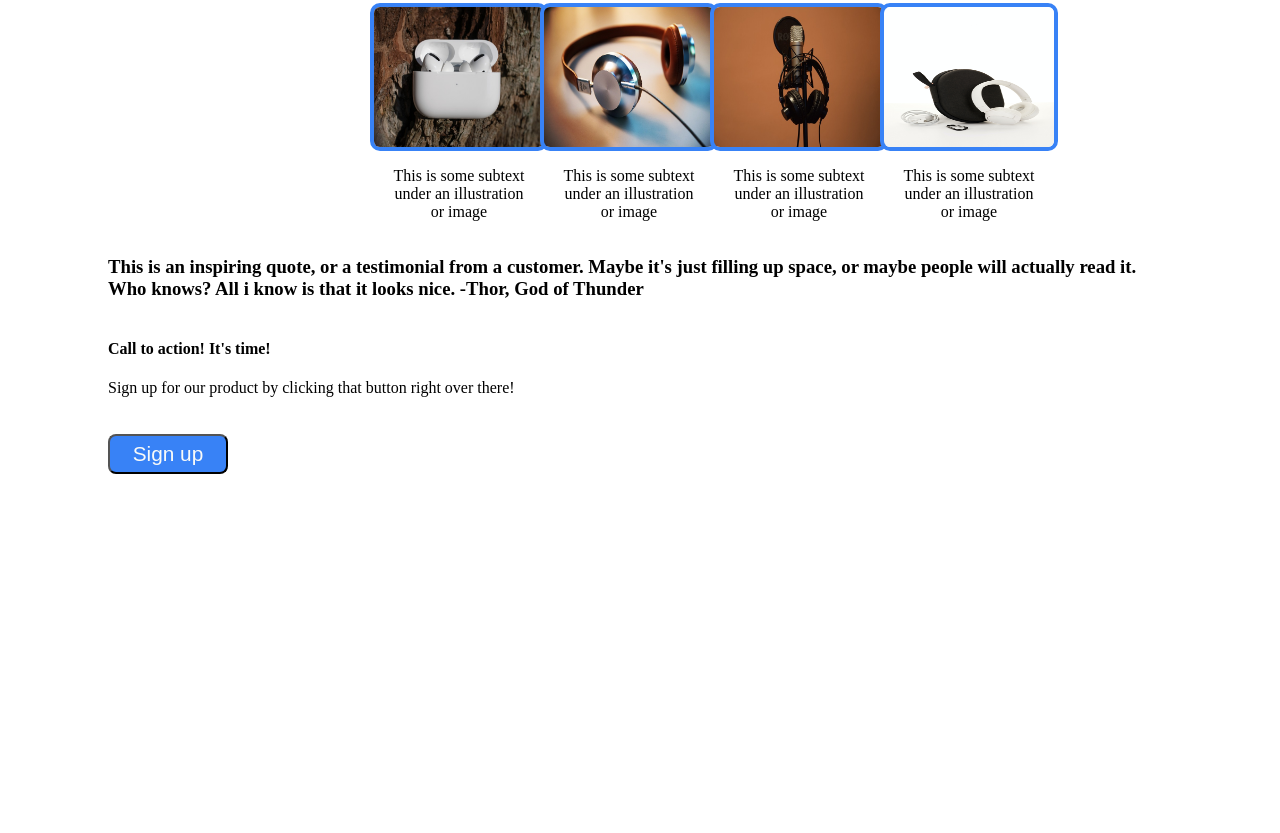
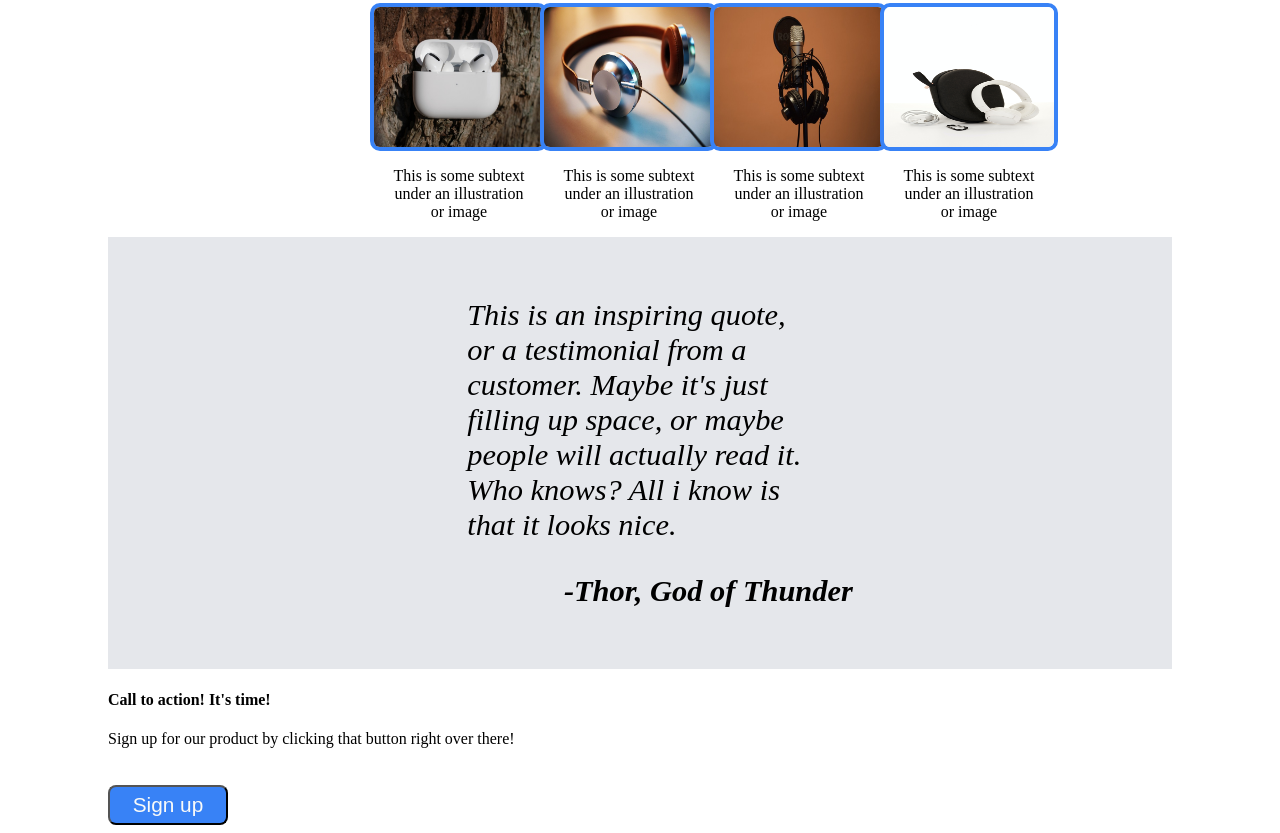
Before and after one commit to CONTROL-MV/firstpage_with_css, a plain HTML site: page index.html in a window 1280 px wide. Shown: the part 547-1380 px from the top of the page. Before the commit the page ends 1029 px from the top, so only its background shows below. Drawn offline with Linux system fonts and the light colour scheme.

Commit message:
ADD 3-d SECTION WITH CITE.

```diff
--- a/index.html
+++ b/index.html
@@ -43,9 +43,9 @@
     </div>
 
     <div class="thirdblock">
-        <h3>This is an inspiring quote, or a testimonial from a customer. Maybe it's just filling up space, or maybe
-            people will actually read it. Who knows? All i know is that it looks nice.
-            -Thor, God of Thunder</h3>
+        <h3><blockquote>This is an inspiring quote, or a testimonial from a customer. Maybe it's just filling up space, or maybe
+            people will actually read it. Who knows? All i know is that it looks nice.</blockquote>
+            <p>-Thor, God of Thunder</p></h3>
     </div>
 
     <div class="footer">
--- a/style.css
+++ b/style.css
@@ -5,7 +5,7 @@ body {
     flex-direction: column;
     flex: auto;
 }
-
+           /* HEADER */
 .header,
 .firstblock {
     background-color:#1F2937;
@@ -36,7 +36,7 @@ a {
     text-decoration: none;
     color: #f9faf8;
 }
-
+           /* FIRST BLOCK */
 .firstblock {
     color: #f9faf8;
     display: flex;
@@ -84,7 +84,7 @@ button {
     flex: auto;
     flex-wrap: wrap;
 }
-
+           /* SECOND BLOCK */
 .secondblock {
     display: flex;
     flex-direction: column;
@@ -121,3 +121,19 @@ button {
     text-align: center;
     padding: 0px 15px 0px 15px;
 }
+        /* THIRD BLOCK*/
+.thirdblock {
+    display: flex;
+    font-size: 26px;
+    font-style: italic;
+    background-color: #e5e7eb;
+    padding: 0 30% 0 30%;
+}
+
+.thirdblock blockquote {
+    font-weight: 250;
+}
+
+.thirdblock p {
+    text-align: right;
+}
```
